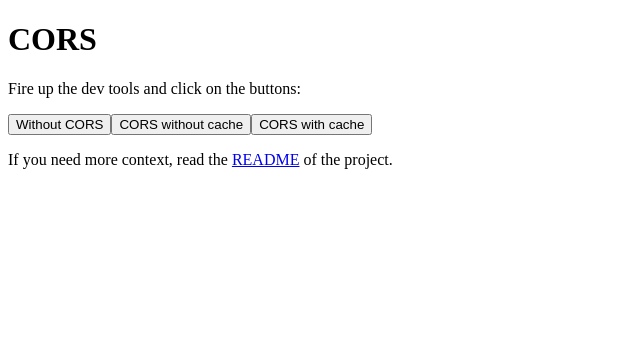
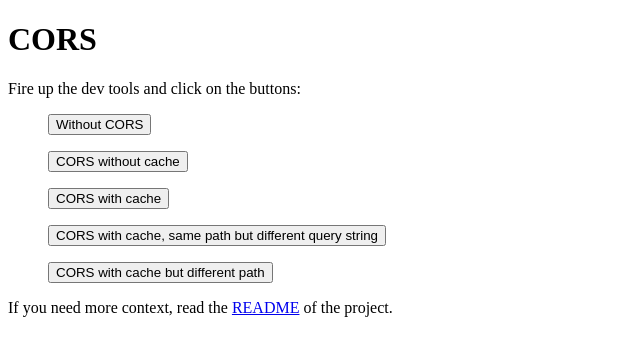
Before and after one commit to gabrielweyer/cors, an Angular app: page / in a window 1280 px wide. Shown: the top 356 px of the page, without its empty margins (0-640 px from the left). Built offline with nearby package versions, Linux system fonts and the light colour scheme.

Commit message:
Add query string and different path

```diff
--- a/src/app/app.component.html
+++ b/src/app/app.component.html
@@ -1,6 +1,10 @@
 <h1>CORS</h1>
 <p>Fire up the dev tools and click on the buttons:</p>
-<input type="button" (click)="onNoCors()" value="Without CORS">
-<input type="button" (click)="onCors()" value="CORS without cache">
-<input type="button" (click)="onCacheCors()" value="CORS with cache">
+<ul>
+  <li><input type="button" (click)="onNoCors()" value="Without CORS"></li>
+  <li><input type="button" (click)="onCors()" value="CORS without cache"></li>
+  <li><input type="button" (click)="onCacheCors()" value="CORS with cache"></li>
+  <li><input type="button" (click)="onCacheCorsWithQueryString()" value="CORS with cache, same path but different query string"></li>
+  <li><input type="button" (click)="onCacheCorsWithDifferentPath()" value="CORS with cache but different path"></li>
+</ul>
 <p>If you need more context, read the <a href="https://github.com/gabrielweyer/cors/blob/master/README.md" target="_blank" rel="noopener noreferrer">README</a> of the project.</p>
--- a/src/app/app.component.scss
+++ b/src/app/app.component.scss
@@ -0,0 +1,7 @@
+ul {
+  list-style-type: none;
+
+  li {
+    margin: 1rem 0 0 0;
+  }
+}
--- a/src/app/app.component.ts
+++ b/src/app/app.component.ts
@@ -1,5 +1,5 @@
+import { HttpClient, HttpHeaders } from '@angular/common/http';
 import { Component } from '@angular/core';
-import { HttpClient, HttpHeaders } from '@angular/common/http';
 
 @Component({
   selector: 'app-root',
@@ -19,6 +19,14 @@ export class AppComponent {
     this.invoke('https://ik8zfy1go7.execute-api.ap-southeast-2.amazonaws.com/sob/CorsCache');
   }
 
+  onCacheCorsWithQueryString(): void {
+    this.invoke('https://ik8zfy1go7.execute-api.ap-southeast-2.amazonaws.com/sob/CorsCache?hi=hello');
+  }
+
+  onCacheCorsWithDifferentPath(): void {
+    this.invoke('https://ik8zfy1go7.execute-api.ap-southeast-2.amazonaws.com/sob/CorsCache/1234');
+  }
+
   onCors(): void {
     this.invoke('https://ik8zfy1go7.execute-api.ap-southeast-2.amazonaws.com/sob/CorsNoCache');
   }
```
